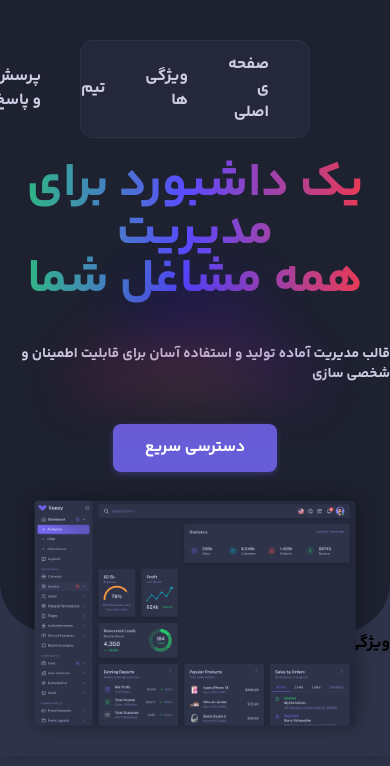
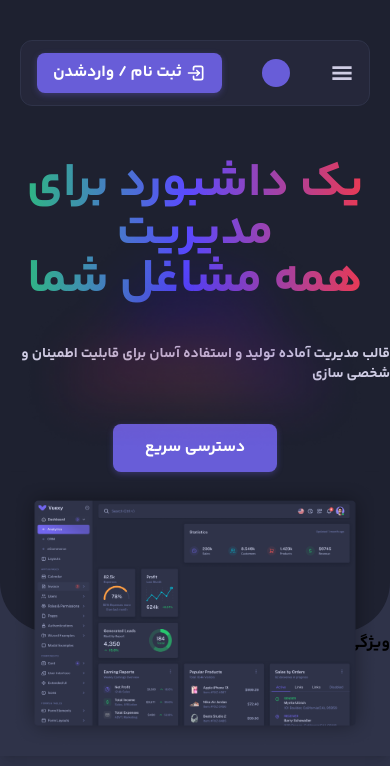
Before and after one commit to suriya-work/landing-manager, a React (Vite) app: page / in a window 390 px wide. Shown: the top 766 px of the page. Built offline with nearby package versions, Linux system fonts and the light colour scheme.

Commit message:
add header

```diff
--- a/src/components/header/Header.tsx
+++ b/src/components/header/Header.tsx
@@ -6,6 +6,7 @@ import { Link, useLocation, useNavigate } from "react-router-dom";
 import { ReactElement, useEffect, useState, useRef } from "react";
 import { MdKeyboardArrowDown } from "react-icons/md";
 import CategoriesPage from "../../pages/categoripage/CategoriesPage";
+import { Hamburger } from "./HamburgerMenu";
 
 type MenuItem = {
   title: string;
@@ -22,7 +23,7 @@ const Menu: MenuItem[] = [
   {
     title: "صفحات",
     href: "#",
-    // icon: <MdKeyboardArrowDown color="#cfcde4" size={22} />,
+    icon: <MdKeyboardArrowDown size={22} />,
   },
   { title: "ادمین", href: "#" },
 ];
@@ -70,13 +71,16 @@ const Header = () => {
   return (
     <div className="bg-purple h-auto pb-40 rounded-b-[50px]">
       <header
-        className={`grow py-3 rounded-xl bg-gray fixed top-0 right-0 left-0 mt-10 mx-20 z-50 border border-grayDark transition-colors duration-300 ${
+        className={`grow py-3 rounded-xl  md:w-[90%] md:mx-24 mx-5  bg-gray fixed top-0 right-0 left-0 mt-10  z-50 border border-grayDark transition-colors duration-300 ${
           scrolled ? "bg-grayDark shadow-lg shadow-gray" : "bg-gray"
         }`}
       >
-        <div className="flex items-center justify-between px-10">
+        <div className="flex items-center justify-between md:px-10 px-4">
+          <div className="lg:hidden">
+            <Hamburger Menu={Menu} />
+          </div>
           <span className="bg-purpleLight w-7 h-7 rounded-full"></span>
-          <ul className="flex items-center gap-10">
+          <ul className="lg:flex hidden items-center gap-10">
             {Menu.map((item, index) => {
               const isActive =
                 index === activeIndex || location.pathname === item.href;
@@ -98,15 +102,13 @@ const Header = () => {
                   onMouseLeave={handleMouseLeave}
                 >
                   <li
-                    className={`group text-grayLight cursor-pointer hover:text-purpleLight flex items-center gap-1 duration-500 ${
+                    className={`text-grayLight cursor-pointer  hover:text-purpleLight flex items-center gap-1 duration-500 ${
                       isActive && "text-purpleLight"
                     }`}
                   >
                     {item.title}
-                    {index === 5 && (
-                      <MdKeyboardArrowDown color="#cfcde4" size={22} />
-                    )}
-                    {/* {item.icon} */}
+
+                    {item.icon}
                   </li>
                 </ScrollLink>
               );
```
